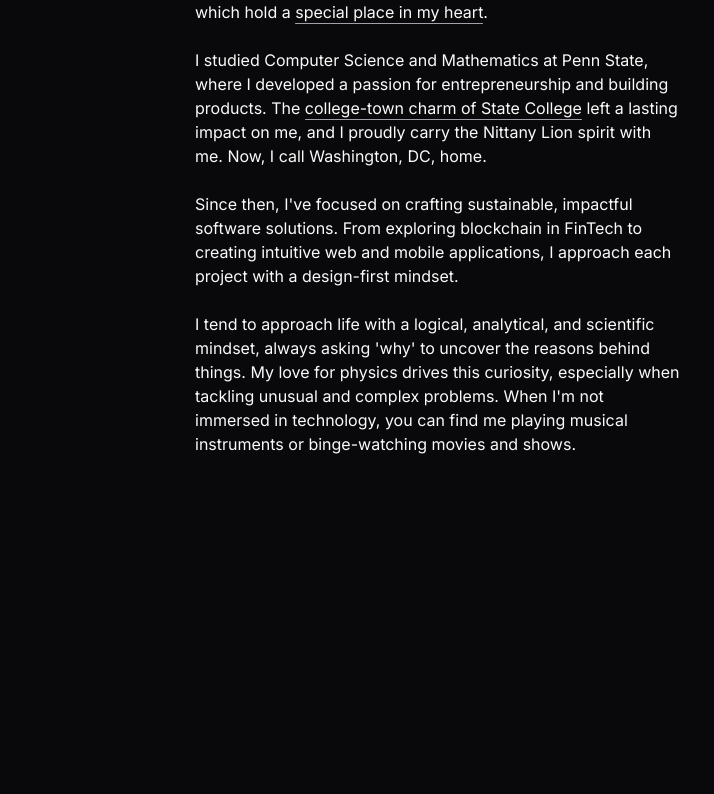
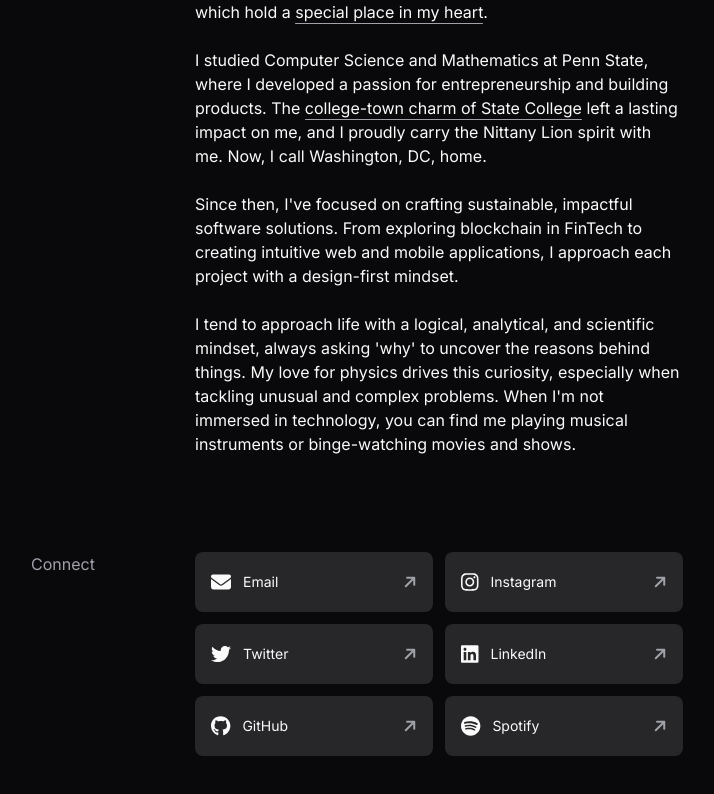
Before and after one commit to mrigankdoshy/personal-website-v2, a Next.js app: page /about in a window 1280 px wide. Shown: the part 920-1714 px from the top of the page, without its empty margins (283-997 px from the left). Before the commit the page ends 1552 px from the top, so only its background shows below. Built offline with nearby package versions, Linux system fonts and the light colour scheme.

Commit message:
feat: add social links, replace lucide with fontawesome

```diff
--- a/package.json
+++ b/package.json
@@ -21,13 +21,17 @@
     "prepare": "husky"
   },
   "dependencies": {
+    "@fortawesome/fontawesome-svg-core": "^6.7.2",
+    "@fortawesome/free-brands-svg-icons": "^6.7.2",
+    "@fortawesome/free-regular-svg-icons": "^6.7.2",
+    "@fortawesome/free-solid-svg-icons": "^6.7.2",
+    "@fortawesome/react-fontawesome": "^0.2.2",
     "@radix-ui/react-dropdown-menu": "^2.1.4",
     "@radix-ui/react-slot": "^1.1.1",
     "class-variance-authority": "^0.7.1",
     "clsx": "^2.1.1",
     "date-fns": "^4.1.0",
     "framer-motion": "^11.15.0",
-    "lucide-react": "^0.469.0",
     "next": "^15.1.3",
     "next-themes": "^0.4.4",
     "react": "^19.0.0",
--- a/src/features/about/about.tsx
+++ b/src/features/about/about.tsx
@@ -1,4 +1,5 @@
 import { AboutMe } from '@/features/about/about-me';
+import { Connect } from '@/features/about/connect';
 import { Gallery } from '@/features/about/gallery';
 
 import { CSSProperties } from 'react';
@@ -17,20 +18,24 @@
           A glimpse into me.
         </p>
       </div>
-
       <div
         className="animate-fade-in"
         style={{ '--index': 2 } as CSSProperties}
       >
         <Gallery />
       </div>
-
       <div
         className="animate-fade-in"
         style={{ '--index': 3 } as CSSProperties}
       >
         <AboutMe />
       </div>
+      <div
+        className="animate-fade-in"
+        style={{ '--index': 4 } as CSSProperties}
+      >
+        <Connect />
+      </div>
     </div>
   );
 }
--- /dev/null
+++ b/src/features/about/connect.tsx
@@ -0,0 +1,81 @@
+'use client';
+
+import { Section } from '@/features/about/section';
+import { Link } from '@/shared/ui/link';
+import {
+  faGithub,
+  faInstagram,
+  faLinkedin,
+  faSpotify,
+  faTwitter,
+} from '@fortawesome/free-brands-svg-icons';
+import { faArrowRight, faEnvelope } from '@fortawesome/free-solid-svg-icons';
+import { FontAwesomeIcon } from '@fortawesome/react-fontawesome';
+import { ReactNode } from 'react';
+
+type ConnectMethod = Readonly<{
+  label: string;
+  href: string;
+  icon: ReactNode;
+}>;
+
+const connectMethods: ConnectMethod[] = [
+  {
+    label: 'Email',
+    href: 'mailto:mrigankdoshy@gmail.com',
+    icon: <FontAwesomeIcon icon={faEnvelope} />,
+  },
+  {
+    label: 'Instagram',
+    href: 'https://www.instagram.com/mrigankdoshy/',
+    icon: <FontAwesomeIcon icon={faInstagram} />,
+  },
+  {
+    label: 'Twitter',
+    href: 'https://twitter.com/mrigankdoshy',
+    icon: <FontAwesomeIcon icon={faTwitter} />,
+  },
+  {
+    label: 'LinkedIn',
+    href: 'https://www.linkedin.com/in/mrigankdoshy/',
+    icon: <FontAwesomeIcon icon={faLinkedin} />,
+  },
+  {
+    label: 'GitHub',
+    href: 'https://github.com/mrigankdoshy',
+    icon: <FontAwesomeIcon icon={faGithub} />,
+  },
+  {
+    label: 'Spotify',
+    href: 'https://open.spotify.com/user/0dmta114n09jih8ye0ql93v08',
+    icon: <FontAwesomeIcon icon={faSpotify} />,
+  },
+];
+
+export function Connect() {
+  return (
+    <Section heading="Connect" alignment="left">
+      <ul className="animated-list grid flex-grow grid-cols-1 gap-3 md:grid-cols-2">
+        {connectMethods.map((method) => (
+          <li className="col-span-1 transition-opacity" key={method.label}>
+            <Link
+              href={method.href}
+              className="inline-grid w-full rounded-lg bg-secondary p-4 no-underline transition-opacity"
+            >
+              <div className="flex items-center justify-between">
+                <div className="flex items-center gap-3">
+                  <span className="text-xl">{method.icon}</span>
+                  <span className="text-sm">{method.label}</span>
+                </div>
+                <FontAwesomeIcon
+                  className="-rotate-45 text-muted-foreground"
+                  icon={faArrowRight}
+                />
+              </div>
+            </Link>
+          </li>
+        ))}
+      </ul>
+    </Section>
+  );
+}
--- a/src/features/theme/theme-toggle.tsx
+++ b/src/features/theme/theme-toggle.tsx
@@ -7,7 +7,9 @@
   DropdownMenuItem,
   DropdownMenuTrigger,
 } from '@/shared/ui/dropdown-menu';
-import { Moon, Sun } from 'lucide-react';
+import { faSun } from '@fortawesome/free-regular-svg-icons';
+import { faMoon } from '@fortawesome/free-solid-svg-icons';
+import { FontAwesomeIcon } from '@fortawesome/react-fontawesome';
 import { useTheme } from 'next-themes';
 
 export function ThemeToggle() {
@@ -17,8 +19,14 @@
     <DropdownMenu>
       <DropdownMenuTrigger asChild>
         <Button variant="ghost" size="icon">
-          <Sun className="h-[1.2rem] w-[1.2rem] rotate-0 scale-100 transition-all dark:-rotate-90 dark:scale-0" />
-          <Moon className="absolute h-[1.2rem] w-[1.2rem] rotate-90 scale-0 transition-all dark:rotate-0 dark:scale-100" />
+          <FontAwesomeIcon
+            className="h-[1.2rem] w-[1.2rem] rotate-0 scale-100 transition-all dark:-rotate-90 dark:scale-0"
+            icon={faSun}
+          />
+          <FontAwesomeIcon
+            className="absolute h-[1.2rem] w-[1.2rem] rotate-90 scale-0 transition-all dark:rotate-0 dark:scale-100"
+            icon={faMoon}
+          />
           <span className="sr-only">Toggle theme</span>
         </Button>
       </DropdownMenuTrigger>
--- a/src/shared/ui/dropdown-menu.tsx
+++ b/src/shared/ui/dropdown-menu.tsx
@@ -1,8 +1,13 @@
 'use client';
 
 import { cn } from '@/shared/utils/cn';
+import {
+  faCheck,
+  faChevronRight,
+  faCircle,
+} from '@fortawesome/free-solid-svg-icons';
+import { FontAwesomeIcon } from '@fortawesome/react-fontawesome';
 import * as DropdownMenuPrimitive from '@radix-ui/react-dropdown-menu';
-import { Check, ChevronRight, Circle } from 'lucide-react';
 import * as React from 'react';
 
 const DropdownMenu = DropdownMenuPrimitive.Root;
@@ -33,7 +38,7 @@
     {...props}
   >
     {children}
-    <ChevronRight className="ml-auto" />
+    <FontAwesomeIcon className="ml-auto" icon={faChevronRight} />
   </DropdownMenuPrimitive.SubTrigger>
 ));
 DropdownMenuSubTrigger.displayName =
@@ -107,7 +112,7 @@
   >
     <span className="absolute left-2 flex h-3.5 w-3.5 items-center justify-center">
       <DropdownMenuPrimitive.ItemIndicator>
-        <Check className="h-4 w-4" />
+        <FontAwesomeIcon className="h-4 w-4" icon={faCheck} />
       </DropdownMenuPrimitive.ItemIndicator>
     </span>
     {children}
@@ -130,7 +135,7 @@
   >
     <span className="absolute left-2 flex h-3.5 w-3.5 items-center justify-center">
       <DropdownMenuPrimitive.ItemIndicator>
-        <Circle className="h-2 w-2 fill-current" />
+        <FontAwesomeIcon className="h-2 w-2 fill-current" icon={faCircle} />
       </DropdownMenuPrimitive.ItemIndicator>
     </span>
     {children}
```
Also changed, not shown: 1 other file (tests, documents, lock files or other folders).
